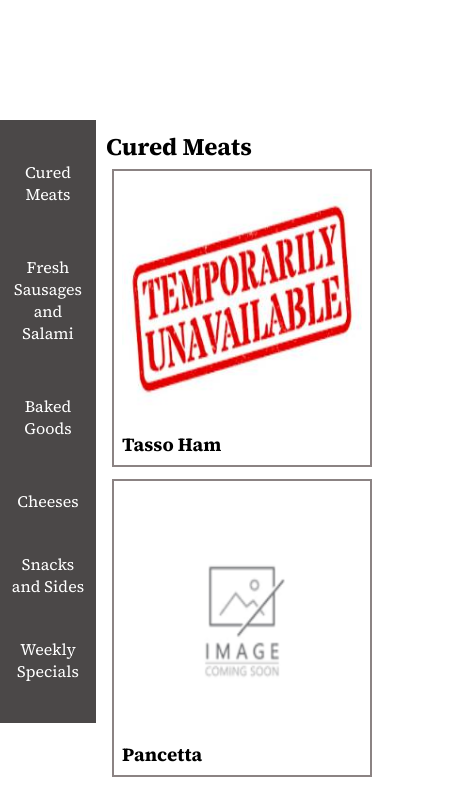
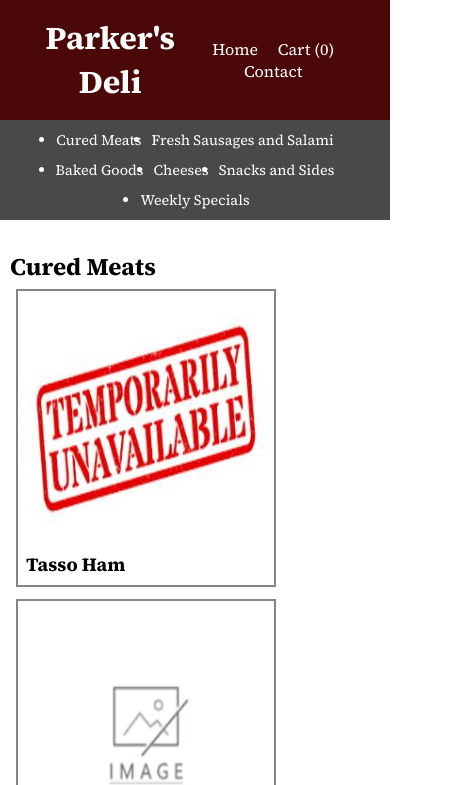
Before and after one commit to Royalsoftwareisonline/FoodSite, a plain HTML site: page index.html in a window 390 px wide. Shown: the top 785 px of the page, 454 px wide, since content can reach past the window. Drawn offline with Linux system fonts and the light colour scheme.

Commit message:
Revert to old CSS again

```diff
--- a/home.css
+++ b/home.css
@@ -187,71 +187,37 @@ footer {
 @media screen and (max-width: 768px) {
      /* Header adjustments */
      /* header {
-        padding: 10px; */
-    /* Header */
-    header {
-        position: sticky;  /* Changed from fixed */
-        top: 0;
-        width: 100%;
-        z-index: 1001;
-        background-color: white;
-        margin: 0;
+          padding: 10px;
     }
 
-   /* header h1 {
+    header h1 {
         font-size: 24px;
     }
 
     /* Main container layout */
-    /* Main container */
     #main-container {
-        /* flex-direction: column; */
-        margin-top: 0;  /* Remove top padding since we're using sticky */
-        display: flex;
-        flex-direction: row;
+        flex-direction: column;
     }
 
     /* Side menu adjustments */
     #side-menu {
-        /*position: sticky;  /* Remove sticky positioning on mobile */
-        /*width: 100%;
-        margin-bottom: 20px;*/
-        flex: 0 0 80px;
+        position: static;  /* Remove sticky positioning on mobile */
+        width: 100%;
+        margin-bottom: 20px;
     }
 
     #side-menu ul {
-        /* display: flex;
+        display: flex;
         flex-wrap: wrap;
         justify-content: center;
-        gap: 12px;
-        padding: 13px;
-        position: sticky;
-        font-size: 1em; */
-        position: sticky;  /* Changed from fixed */
-        top: 60px;  /* Distance from top after header */
-        padding: 8px;
-        background-color: rgb(75, 72, 72);
-        font-size: 0.9em;
-        width: 80px;
-        z-index: 1000;
-        list-style-type: none;
+        gap: 10px;
+        padding: 10px;
+        position: static;
+        font-size: 1em;
     }
 
     #side-menu li {
-        /*margin: 0;*/
-        margin: 25px 0;
-        white-space: normal;
-        text-align: center;
-        padding: 8px 0;
-        list-style: none;
-        list-style-type: none;
-    }
-
-    /* Add extra space after specific menu items */
-    #side-menu li:nth-child(1),
-    #side-menu li:nth-child(2),
-    #side-menu li:nth-child(3) {
-        margin-bottom: 35px;
+        margin: 0;
     }
 
     /* Main content adjustments */
@@ -263,8 +229,8 @@ footer {
     /* Items grid adjustments */
     .items-container {
         grid-template-columns: repeat(auto-fit, minmax(150px, 1fr));
-        gap: 19px;
-        padding: 12px;
+        gap: 15px;
+        padding: 10px;
     }
 
     /* Footer adjustments */
@@ -281,7 +247,7 @@ footer {
     }
 
     #side-menu ul {
-        font-size: 1em;
+        font-size: 0.9em;
     }
 }
 
@@ -292,7 +258,7 @@ footer {
     }
 
     #side-menu ul {
-        font-size: 1em;
+        font-size: 0.9em;
     }
 }
 
@@ -303,6 +269,6 @@ footer {
     }
 
     #side-menu ul {
-        font-size: 1em;
+        font-size: 0.9em;
     }
 }
```
Lines whose indentation alone changed are shown as unchanged.
